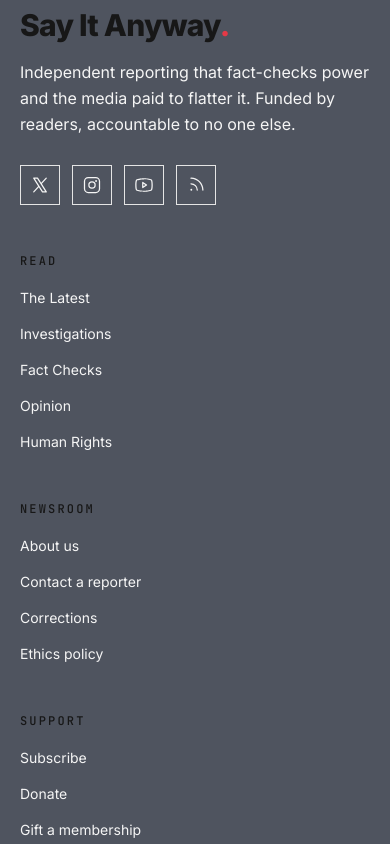
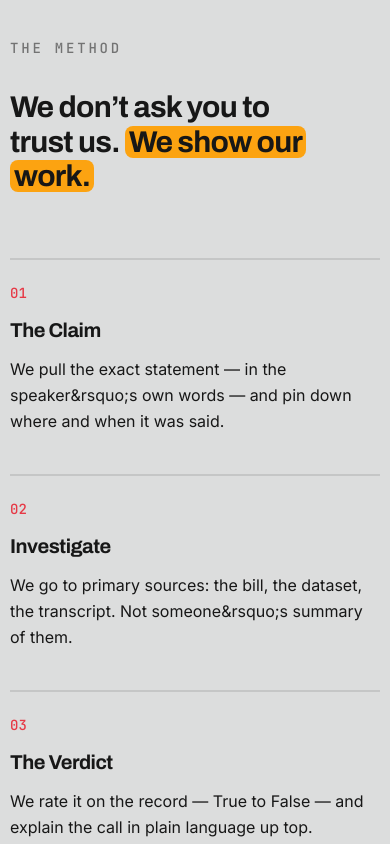
Before and after one commit to d-zucho/sayitanyway, a Next.js app: page / in a window 390 px wide. Shown: the part 3320-4164 px from the top of the page. Built offline with nearby package versions, Linux system fonts and the light colour scheme.

Commit message:
feat: add HowWeVerify home section

```diff
--- a/app/page.tsx
+++ b/app/page.tsx
@@ -2,6 +2,7 @@ import Hero from '@/sections/home/Hero'
 import Manifesto from '@/sections/home/Manifesto'
 import SaidVsReality from '@/sections/home/SaidVsReality'
 import FeaturedWork from '@/sections/home/FeaturedWork'
+import HowWeVerify from '@/sections/home/HowWeVerify'
 
 export default function Home() {
   return (
@@ -10,6 +11,7 @@ export default function Home() {
       <Manifesto />
       <SaidVsReality />
       <FeaturedWork />
+      <HowWeVerify />
     </div>
   )
 }
--- /dev/null
+++ b/sections/home/HowWeVerify.tsx
@@ -0,0 +1,66 @@
+import MaxWidthWrapper from '@/components/MaxWidthWrapper'
+import { Reveal } from '@/components/Reveal'
+import TextHighlighter from '@/components/TextHighlighter'
+
+// The method — the brand's differentiator. Static content; the four steps map
+// to the factCheck schema (claim → analysis → verdict → sources).
+const steps = [
+  {
+    n: '01',
+    title: 'The Claim',
+    body: 'We pull the exact statement — in the speaker&rsquo;s own words — and pin down where and when it was said.',
+  },
+  {
+    n: '02',
+    title: 'Investigate',
+    body: 'We go to primary sources: the bill, the dataset, the transcript. Not someone&rsquo;s summary of them.',
+  },
+  {
+    n: '03',
+    title: 'The Verdict',
+    body: 'We rate it on the record — True to False — and explain the call in plain language up top.',
+  },
+  {
+    n: '04',
+    title: 'Show the Sources',
+    body: 'Every verdict ships with its receipts, linked. You can check our work, and you should.',
+  },
+]
+
+const HowWeVerify = () => {
+  return (
+    <section id='method' className='bg-secondary-600/[0.04] py-24'>
+      <MaxWidthWrapper>
+        <p className='text-muted-foreground font-mono text-sm font-medium tracking-[0.2em] uppercase'>
+          The method
+        </p>
+        <h2 className='font-archivo mt-8 max-w-[18ch] text-3xl leading-[1.15] font-bold tracking-tight md:text-5xl'>
+          We don&rsquo;t ask you to trust us.{' '}
+          <TextHighlighter
+            transition={{ duration: 1.2, delay: 0.3, type: 'linear' }}
+          >
+            We show our work.
+          </TextHighlighter>
+        </h2>
+
+        <ol className='mt-16 grid gap-10 sm:grid-cols-2 lg:grid-cols-4 lg:gap-8'>
+          {steps.map((s, i) => (
+            <Reveal key={s.n} delay={0.08 * i}>
+              <li className='border-t-2 border-black/10 pt-5'>
+                <span className='text-accent font-mono text-sm font-medium'>
+                  {s.n}
+                </span>
+                <h3 className='font-archivo mt-3 text-xl font-bold tracking-tight'>
+                  {s.title}
+                </h3>
+                <p className='text-text mt-3 leading-relaxed'>{s.body}</p>
+              </li>
+            </Reveal>
+          ))}
+        </ol>
+      </MaxWidthWrapper>
+    </section>
+  )
+}
+
+export default HowWeVerify
```
